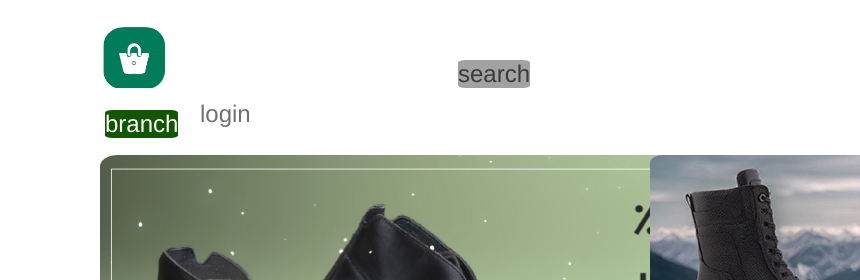
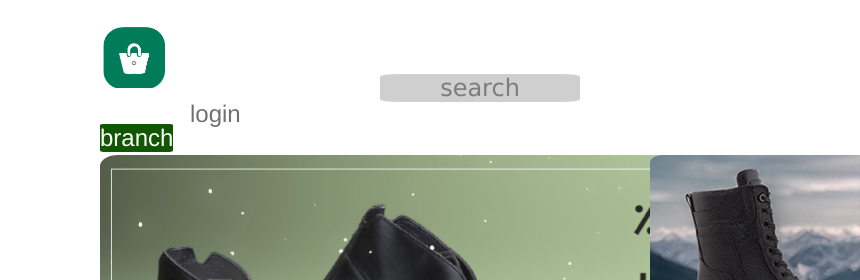
Before and after one commit to Behroozi0149/Shoes-store, a plain HTML site: page index.html in a window 1280 px wide. Shown: the top 280 px of the page, 0-860 px from the left. Drawn offline with Linux system fonts and the light colour scheme.

Commit message:
add width and change a birder radius

```diff
--- a/index.html
+++ b/index.html
@@ -19,11 +19,13 @@
 
         .search {
             font-size: 150%;
-            font-family: 'Franklin Gothic Medium', 'Arial Narrow', Arial, sans-serif;
-            color: rgba(47, 47, 47, 0.906);
-            background-color: rgba(155, 155, 155, 0.929);
-            margin: 50px;
+            font-family: 'Lucida Sans', 'Lucida Sans Regular', 'Lucida Grande', 'Lucida Sans Unicode', Geneva, Verdana, sans-serif;
+            color: rgba(47, 47, 47, 0.515);
+            background-color: rgba(174, 174, 174, 0.585);
+            margin: 10;
             border-radius: 10%;
+            width: 200px;
+            text-align: center;
         }
 
         .logo {
@@ -37,8 +39,8 @@
             font-family: 'Franklin Gothic Medium', 'Arial Narrow', Arial, sans-serif;
             color: rgb(255, 255, 255);
             background-color: rgb(17, 86, 1);
-            margin: 60px;
-            border-radius: 10%;
+            margin: 10;
+            border-radius: 5%;
         }
 
         .photo-1 {
@@ -59,15 +61,18 @@
             font-family: 'Franklin Gothic Medium', 'Arial Narrow', Arial, sans-serif;
             color: rgb(16, 145, 16);
         }
-        .a2{
+
+        .a2 {
             width: 200px;
             height: 150px;
         }
-        .a3{
+
+        .a3 {
             font-size: 200%;
             font-family: 'Franklin Gothic Medium', 'Arial Narrow', Arial, sans-serif;
         }
-        .a22{
+
+        .a22 {
             width: 200px;
             height: 150px;
         }
@@ -77,27 +82,38 @@
 <body>
     <img src="Screenshot 2024-02-06 154914.png" alt="taha shoes"
         style="position: absolute; top: 25px; left: 100px;"></img>
-    <p style="position: absolute; top: 0px; left: 100px;" class="login">login</p>
-    <p style="position: absolute; top: 10px; right: 700px;" class="search">search</p>
+    <p style="position: absolute; top: 0; left: 90px;" class="login">login</p>
+    <p style="position: absolute; top: 50px; right: 700px;" class="search">search</p>
     <img src="_b502f3c3-7f68-4cf4-804d-38bfc59cba81.jpg" alt="taha shoes"
         style="position: absolute; top: 25px; right: 245px;" class="logo"></img>
-    <p style="position: absolute; top: 50px; left: 45px;" class="branch">branch</p>
+    <p style="position: absolute; top: 100px; left: 100px;" class="branch">branch</p>
     <img src="photo-1.jpg" alt="taha shoes" style="position: absolute; top: 155px; left: 100px;" class="photo-1">
     <img src="photo-2.jpg" alt="taha shoes" style="position: absolute; top: 155px; right: 230px;" class="photo-2">
     <img src="photo-3.jpg" alt="taha shoes" style="position: absolute; top: 385px; right: 230px;" class="photo-3">
     <p style="position: absolute; top: 610px; left: 580px;" class="a1">Product Categories</p>
-    <img src="1d49c31d89b2435499008497d13261c6.png" alt="taha shoes" style="position: absolute; top: 710px; left: 1250px;" class="a2"></img>
-    <img src="25a183a79f5f477a96e3bd939a8c535a.png" alt="taha shoes" style="position: absolute; top: 710px; left: 1050px;" class="a2"></img>
-    <img src="34ef14d1627f426ba04260f1e22bddfc.png" alt="taha shoes" style="position: absolute; top: 710px; left: 850px;" class="a2"></img>
-    <img src="70e8b701a4824bc9a401a1f0b5259310.png" alt="taha shoes" style="position: absolute; top: 710px; left: 650px;" class="a2"></img>
-    <img src="05495eb7acdf487190fc4c7dcebf4c96.png" alt="taha shoes" style="position: absolute; top: 710px; left: 450px;" class="a2"></img>
-    <img src="347129e9bbf94e45b5b190b441cd3bc5.png" alt="taha shoes" style="position: absolute; top: 710px; left:250px;" class="a2"></img>
-    <img src="bdeb306c5bfd47cfa98eb4eabca9ca4b.png" alt="taha shoes" style="position: absolute; top: 710px; left: 50px;" class="a2"></img>
+    <img src="1d49c31d89b2435499008497d13261c6.png" alt="taha shoes"
+        style="position: absolute; top: 710px; left: 1250px;" class="a2"></img>
+    <img src="25a183a79f5f477a96e3bd939a8c535a.png" alt="taha shoes"
+        style="position: absolute; top: 710px; left: 1050px;" class="a2"></img>
+    <img src="34ef14d1627f426ba04260f1e22bddfc.png" alt="taha shoes"
+        style="position: absolute; top: 710px; left: 850px;" class="a2"></img>
+    <img src="70e8b701a4824bc9a401a1f0b5259310.png" alt="taha shoes"
+        style="position: absolute; top: 710px; left: 650px;" class="a2"></img>
+    <img src="05495eb7acdf487190fc4c7dcebf4c96.png" alt="taha shoes"
+        style="position: absolute; top: 710px; left: 450px;" class="a2"></img>
+    <img src="347129e9bbf94e45b5b190b441cd3bc5.png" alt="taha shoes" style="position: absolute; top: 710px; left:250px;"
+        class="a2"></img>
+    <img src="bdeb306c5bfd47cfa98eb4eabca9ca4b.png" alt="taha shoes" style="position: absolute; top: 710px; left: 50px;"
+        class="a2"></img>
     <p style="position: absolute; top: 825px; right: 640px;" class="a3">Newest Products</p>
-    <img src="3fdeb131b85045a4875a5882563a32fa.w_748,h_90,r_k.JPG" alt="taha shoes" style="position: absolute; top: 900px; left: 900px;" class="a22"></img>
-    <img src="a876da24b4964a14b2aa4a81851b4a16.w_748,h_90,r_k.jpg" alt="taha shoes" style="position: absolute; top: 900px; left: 700px;" class="a22"></img>
-    <img src="c1a10d0332d44d479e78a2a84069440a.w_748,h_90,r_k.JPG" alt="taha shoes" style="position: absolute; top: 900px; left: 500px;" class="a22"></img>
-    <img src="e30632ecfab04926bf5dc300458844be.w_748,h_90,r_k.JPG" alt="taha shoes" style="position: absolute; top: 900px; left: 300px;" class="a22"></img>
+    <img src="3fdeb131b85045a4875a5882563a32fa.w_748,h_90,r_k.JPG" alt="taha shoes"
+        style="position: absolute; top: 900px; left: 900px;" class="a22"></img>
+    <img src="a876da24b4964a14b2aa4a81851b4a16.w_748,h_90,r_k.jpg" alt="taha shoes"
+        style="position: absolute; top: 900px; left: 700px;" class="a22"></img>
+    <img src="c1a10d0332d44d479e78a2a84069440a.w_748,h_90,r_k.JPG" alt="taha shoes"
+        style="position: absolute; top: 900px; left: 500px;" class="a22"></img>
+    <img src="e30632ecfab04926bf5dc300458844be.w_748,h_90,r_k.JPG" alt="taha shoes"
+        style="position: absolute; top: 900px; left: 300px;" class="a22"></img>
 </body>
 
 </html>
```
